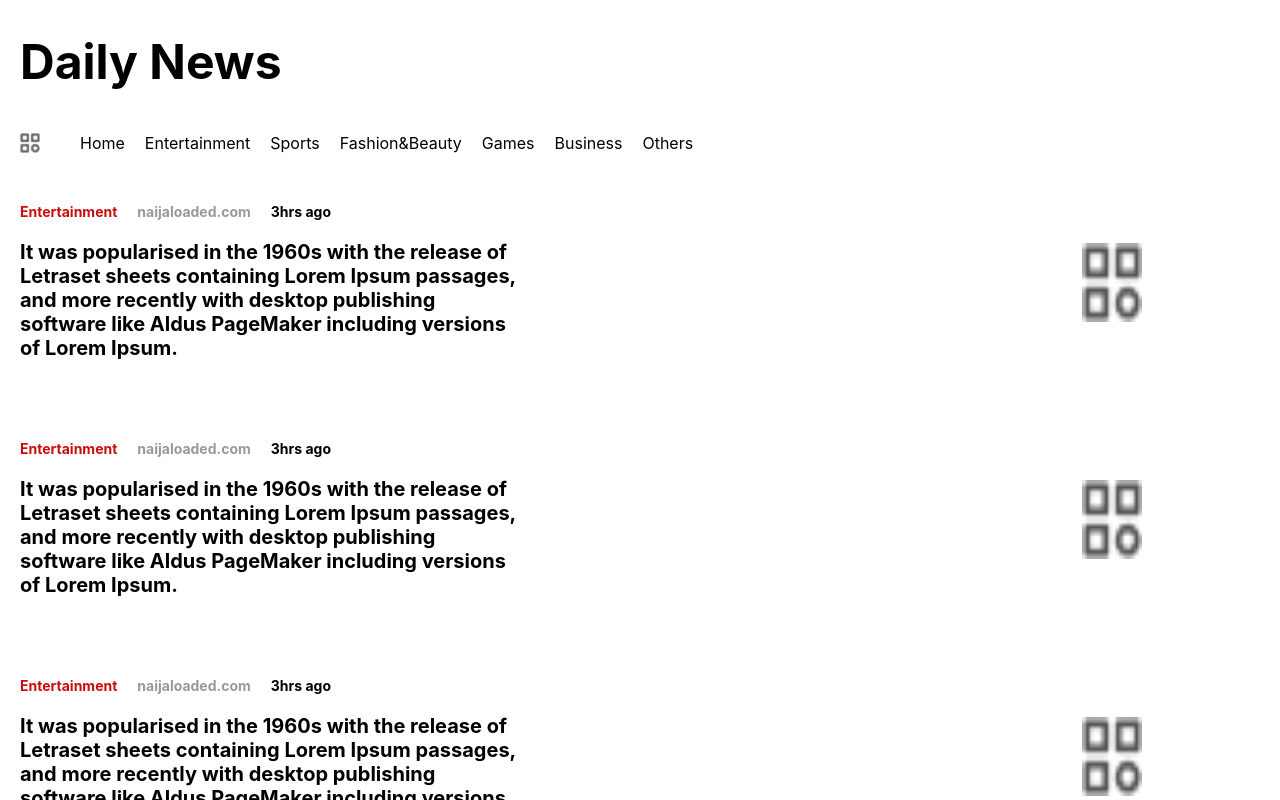
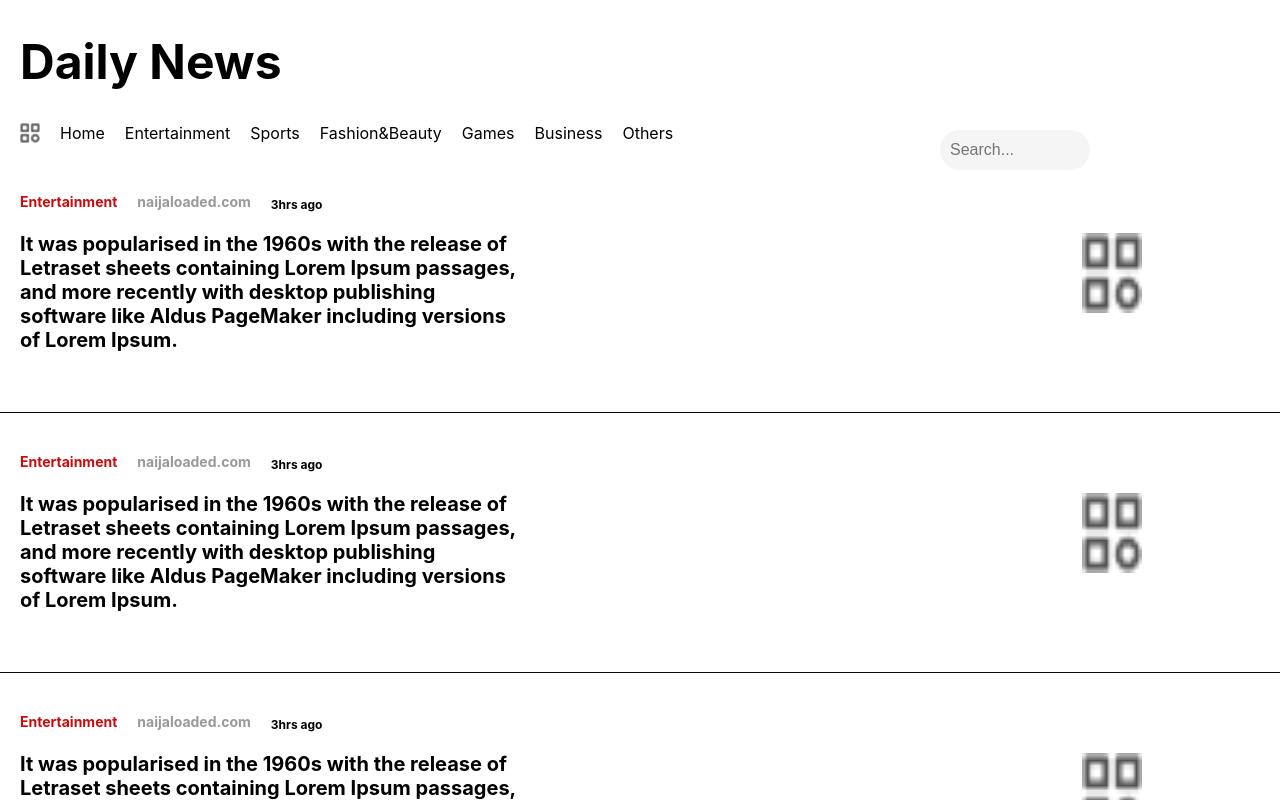
Before and after one commit to haltim/Quickread, a React (Create React App) app: page / in a window 1280 px wide. Shown: the top 800 px of the page. Built offline with nearby package versions, Linux system fonts and the light colour scheme.

Commit message:
..in progress

```diff
--- a/src/components/BlogPost.css
+++ b/src/components/BlogPost.css
@@ -20,6 +20,7 @@
   display: flex;
   flex-direction: row;
   width: 50%;
+  cursor: pointer;
 
 }
 
@@ -43,12 +44,14 @@
   font-weight: bold;
   color: #999;
   margin-left: 20px;
+  cursor: pointer;
 }
 .blog-card-time{
-  font-size: 14px;
+  font-size: 12px;
   font-weight: bold;
   color: #000000;
   margin-left: 20px;
+  margin-top: 4px;
 }
 
 .blog-card-title {
@@ -60,12 +63,18 @@
 .blog-card-image {
   width: 30%;
   margin-top: 60px;
+  cursor: pointer;
 
 }
 
 .blog-card-image img {
   width: 30%;
   height: 50%;
+}
+.divider {
+  height: 1px;
+  margin: 10px 0;
+  background-color: #100404;
 }
 
 @media screen and (max-width:1240px) {
--- a/src/components/BlogPost.jsx
+++ b/src/components/BlogPost.jsx
@@ -1,7 +1,7 @@
 import React from 'react';
 import './BlogPost.css';
 import Vector from "../img/Vector.png";
-import horizontaldivider from "../components/horizontaldivider"
+
 
 const BlogCard = (props) => {
   return (
@@ -20,9 +20,8 @@ const BlogCard = (props) => {
       <div className="blog-card-image">
         <img src={Vector} alt={props.title} />
       </div>
-
     </div>
-    <horizontaldivider />
+    <div className="divider"></div>
     </>
 
   );
--- a/src/components/Header.css
+++ b/src/components/Header.css
@@ -5,14 +5,64 @@ header {
     color: #000;
     margin-left: 20px;
   }
-
   .header-title {
     font-size: 24px;
     font-weight: bold;
     margin-bottom: 10px;
     justify-content: flex-start;
+  }
+  .search-container {
+    display: flex;
+    align-items: center;
+    width: 150px;
+    height: 40px;
+    margin: 20px;
+    background-color: #f5f5f5;
+    border-radius: 20px;
+    overflow: hidden;
+    transition:none;
+    position: fixed;
+    top: 110px;
+    right: 170px;
+    z-index: 999;
 
   }
+
+  .search-container:focus-within {
+    width: 500px;
+  }
+
+  input {
+    flex: 1;
+    height: 100%;
+    padding: 0 10px;
+    border: none;
+    outline: none;
+    font-size: 16px;
+    font-weight: 500;
+    color: #333;
+    background-color: transparent;
+  }
+    .search-btn {
+      width: 60px;
+      height: 100%;
+      border: none;
+      background-color: #160404;
+      color: #fff;
+      font-size: 16px;
+      font-weight: 500;
+      cursor: pointer;
+      display: flex;
+      justify-content: center;
+      align-items: center;
+    }
+
+
+
+  .search-btn:hover {
+    background-color: #ec0404;
+  }
+
 
   .header-content {
     display: flex;
@@ -22,7 +72,7 @@ header {
 
   .logo {
     display: flex;
-    margin-right: 20px;
+   justify-content: flex-start;
     margin-bottom: 10px;
   }
 
@@ -31,7 +81,6 @@ header {
     height: 20px;
     margin-right: 10px;
   }
-
   nav ul {
     list-style: none;
     display: flex;
@@ -65,8 +114,9 @@ header {
     display: none;
   }
   .hamburger {
-      display:block;
-  }
+    display:block;
+
+}
 
   .nav-menu {
       position: absolute;
@@ -95,4 +145,20 @@ header {
   .nav-menu a {
       font-size: 1.2rem;
   }
+  .search-container {
+    width: 200px;
+    top: 155px;
+    left: 15px;
+    z-index: 999;
+    height: 35px;
+    margin: 1px;
+    background-color: #f5f5f5;
+    border-radius: 20px;
+    overflow: hidden;
+    transition:none;
+  }
+
+  .search-container:focus-within {
+    width: 200px;
+  }
 }
--- a/src/components/Header.jsx
+++ b/src/components/Header.jsx
@@ -7,11 +7,29 @@ import Vector from "../img/Vector.png";
 function Header() {
   const [click, setClick] = useState(false)
   const handleClick = () => setClick(!click)
+  const [query, setQuery] = useState("");
+
+  const handleInputChange = (event) => {
+    setQuery(event.target.value);
+  };
 
   return (
     <header>
-      <div className="header-title">
-        <h1>Daily News</h1>
+      <div className='header'>
+          <div className="header-title">
+            <h1>Daily News</h1>
+          </div>
+          <div className="search-container">
+            <input
+              type="text"
+              placeholder="Search..."
+              value={query}
+              onChange={handleInputChange}
+            />
+            <button className="search-btn">
+              <i className="fa fa-search"></i>
+            </button>
+        </div>
       </div>
       <div className="header-content">
         <div className="logo">
@@ -27,12 +45,14 @@ function Header() {
             <li><a href="menu-item">Business</a></li>
             <li><a href="menu-item">Others</a></li>
           </ul>
+
         </nav>
         <div className='hamburger' onClick={handleClick}>
           {click ? (<FaTimes size={20} style={{ color: '#333' }} />) : (<FaBars size={20} style={{ color: '#333' }} />)}
         </div>
       </div>
     </header>
+
   );
 }
 
--- a/src/components/horizontaldivider.css
+++ /dev/null
@@ -1,5 +0,0 @@
-.divider {
-    height: 1px;
-    margin: 10px 0;
-    background-color: #100404;
-  }
--- a/src/components/horizontaldivider.jsx
+++ /dev/null
@@ -1,9 +0,0 @@
-import React from 'react';
-import './horizontaldivider.css';
-
-const horizontaldivider =()=>{
-  return (
-    <div className="divider"></div>
-  );
-};
-export default horizontaldivider;
```
